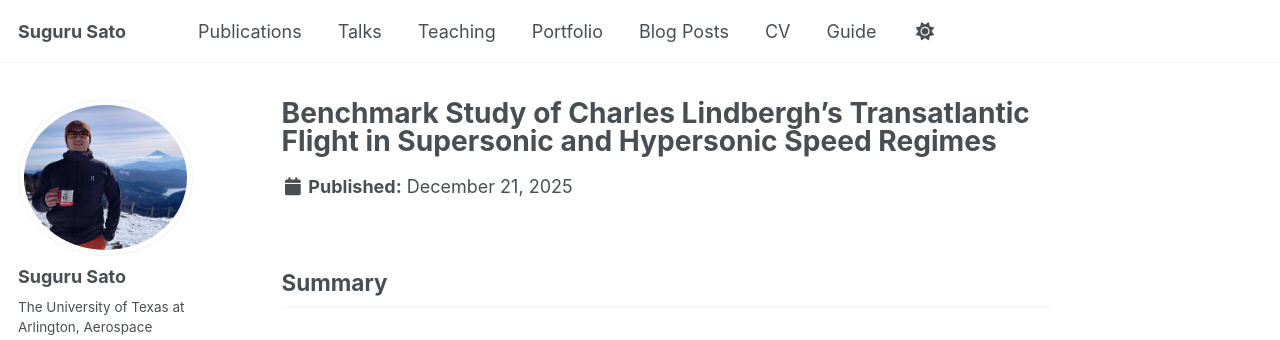
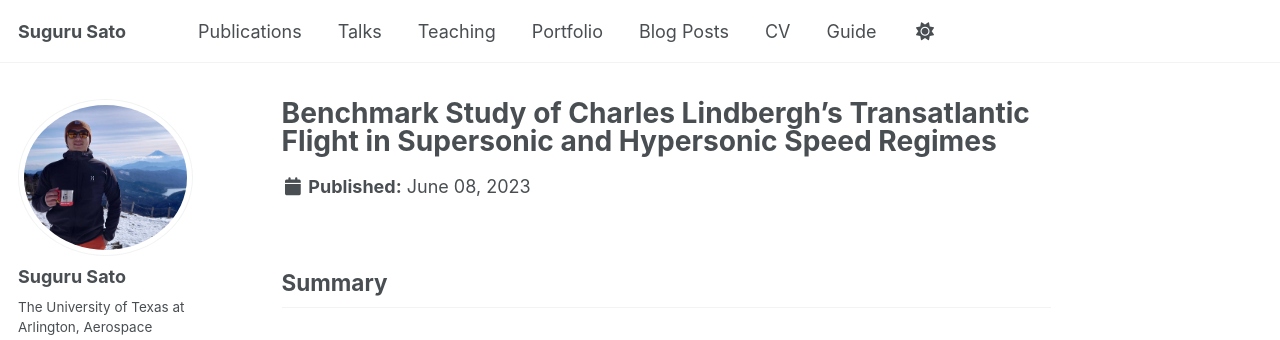
Before and after one commit to GitHub-Suguru/GitHub-Suguru.github.io, a Jekyll site: the page built from _portfolio/super_hypersonic_vehicle_design.md, in a window 1280 px wide and 1159 px high. Shown: the top 340 px of the window. Built offline with Jekyll 4.4.1, drawn with Linux system fonts in a browser that asks for light colours; some web fonts are replaced; a script bundle is joined from its source files by our own code; library files that are not in the unit come from our copies.

Commit message:
Update super_hypersonic_vehicle_design.md

```diff
--- a/_portfolio/super_hypersonic_vehicle_design.md
+++ b/_portfolio/super_hypersonic_vehicle_design.md
@@ -3,7 +3,7 @@ title: "Benchmark Study of Charles Lindbergh's Transatlantic Flight in Supersoni
 excerpt: "Designs of supersonic and hypersonic tech demonstrators for transatlantic flight inspired by Charles Lindbergh. <br/><img src='/images/Mach3_vehicle.png'>"
 collection: portfolio
 permalink: /portfolio/supersonic_hypersonic_demonstrator/
-date: 2025-12-21
+date: 2023-06-08
 ---
 
 ## Summary
```
